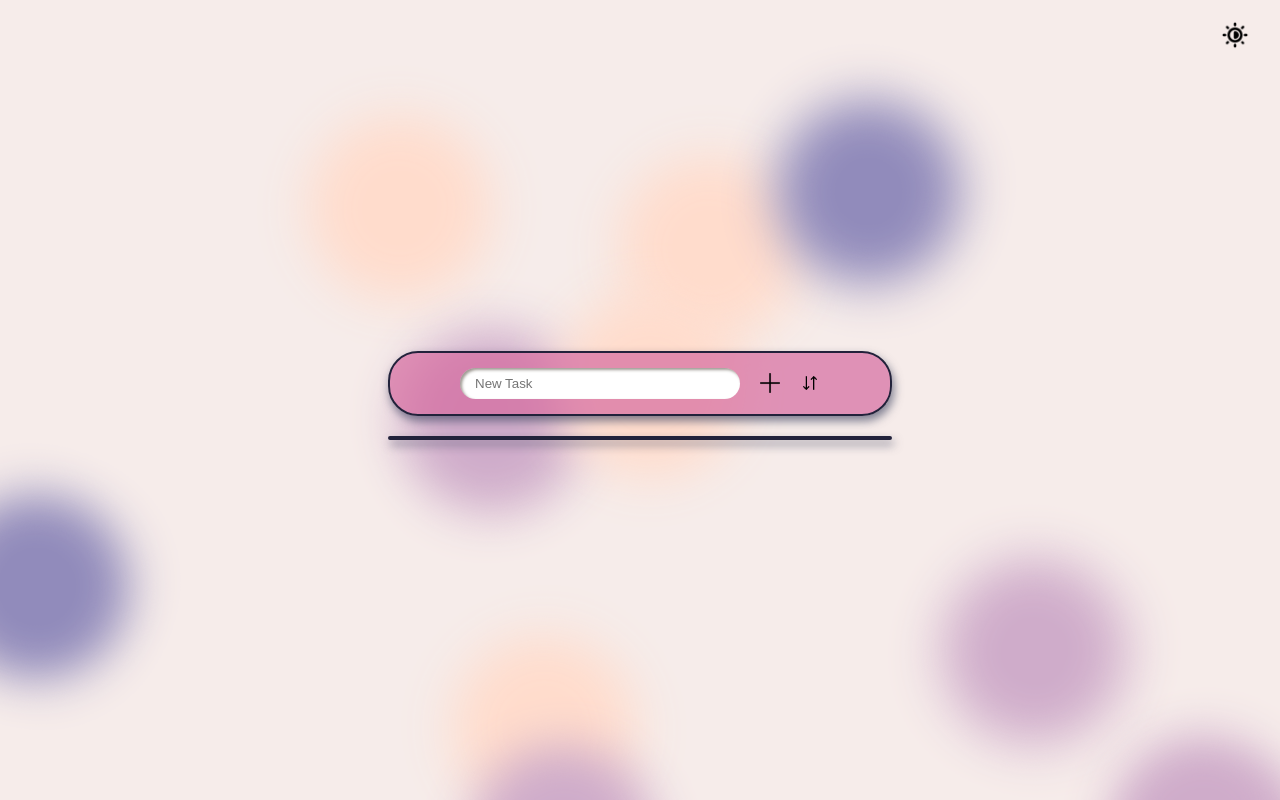
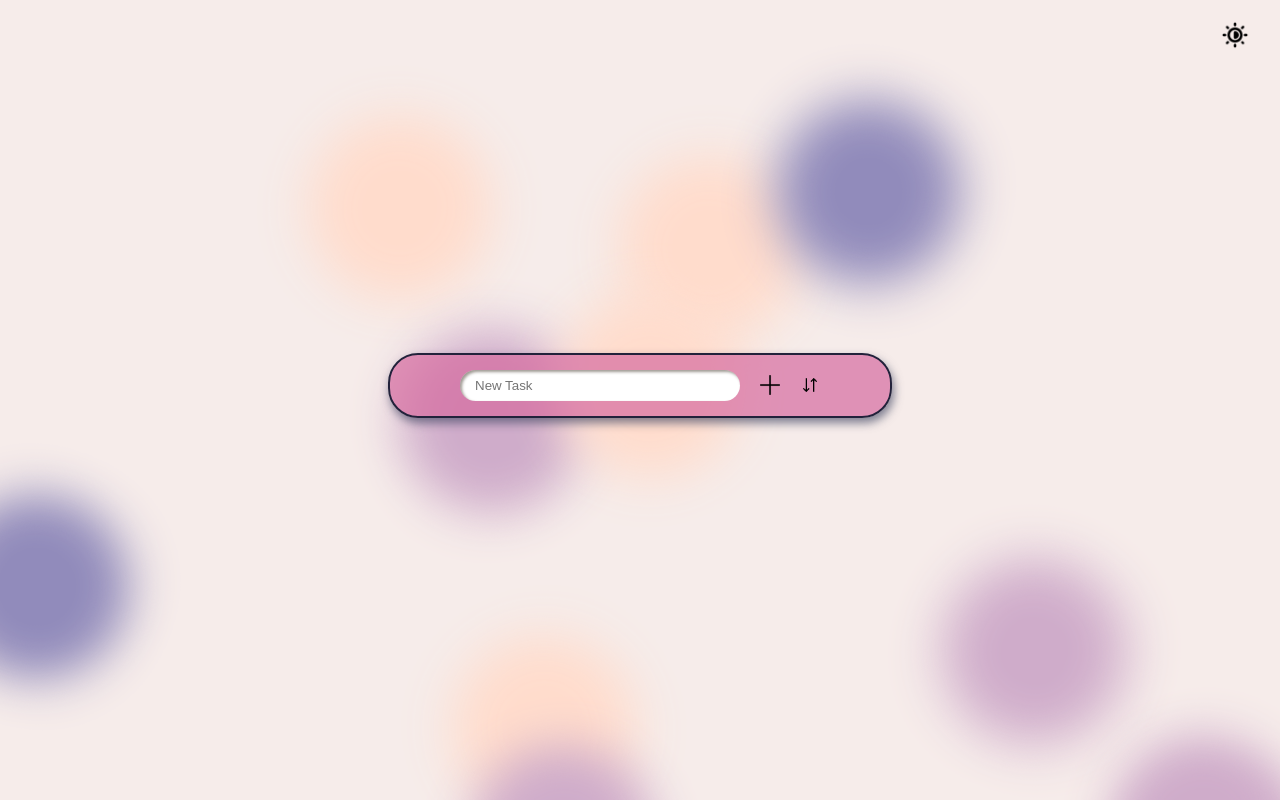
Before and after one commit to cat-codes/todo-list, a React (Vite) app: page / in a window 1280 px wide. Built offline with nearby package versions, Linux system fonts and the light colour scheme.

Commit message:
fixed minor issue

```diff
--- a/src/components/Middle.jsx
+++ b/src/components/Middle.jsx
@@ -22,7 +22,8 @@ const Middle = () => {
             id='list'
         style={{
             background: theme === 'dark' ? 'rgba(34, 34, 59, 0.80)' : 'rgba(242, 233, 228, 0.8',
-            border: theme === 'dark' ? '2px solid #39375b' : '2px solid rgb(34, 34, 59)',
+            border: theme === 'dark' && list.length !== 0 ? '2px solid #39375b' :
+            theme === 'light' && list.length !== 0 ? '2px solid rgb(34, 34, 59)' : 'none',
             boxShadow: theme === 'dark' ? '2px 5px 8px, rgba(242, 233, 228, 0.7)' : '2px 5px 10px rgba(74, 78, 105, 0.7)'
         }}
         >
```
